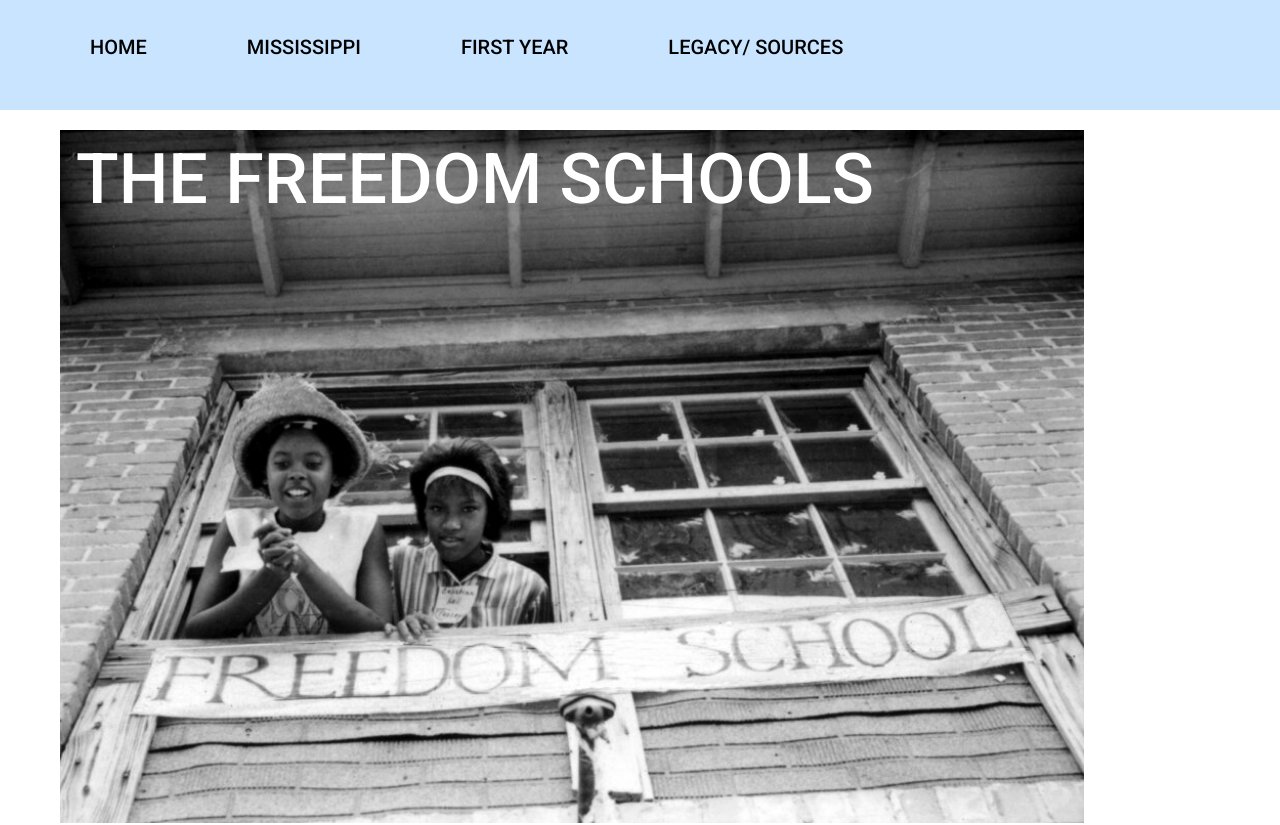
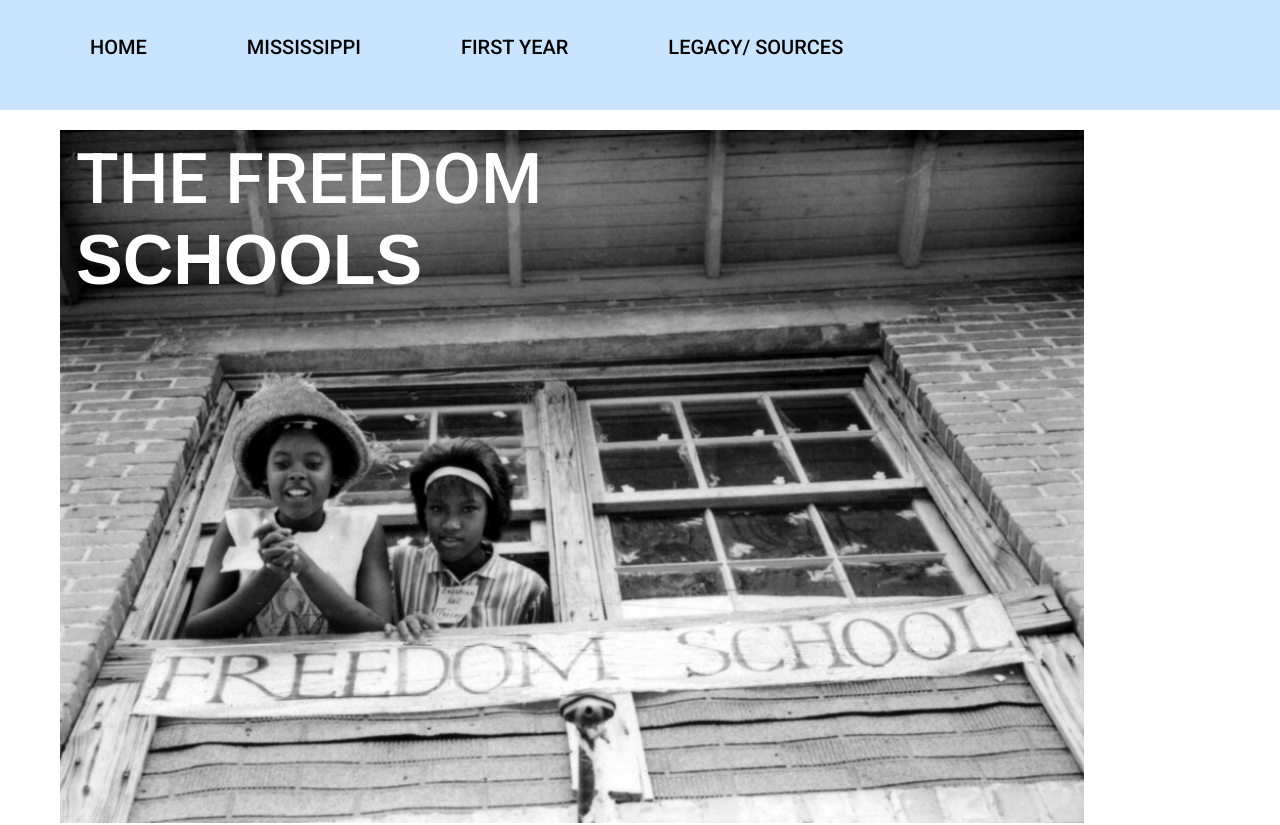
Before and after one commit to agillespie12/iffall2020, a plain HTML site: page microsite/www/index.html in a window 1280 px wide. Shown: the top 825 px of the page. Drawn offline with Linux system fonts and the light colour scheme.

Commit message:
Add files via upload

```diff
--- a/microsite/www/css/style.css
+++ b/microsite/www/css/style.css
@@ -16,7 +16,19 @@ body{
 
 .container {
     margin-top: 130px;
-  }
+
+}
+
+.schools{
+    color: white;
+    position: absolute;
+    /* top: 8px;
+    left: 1px; */
+    font-size: 70px;
+    font-weight: bold;
+    margin-top: 0px;
+    margin-left: 0px;
+}
 
 .options li{
     float: left;
--- a/microsite/www/index.html
+++ b/microsite/www/index.html
@@ -27,7 +27,7 @@
     </ul>
 </div>
     <section class="container">
-    <h1 class="header">THE FREEDOM SCHOOLS</h1>
+    <h1 class="header">THE FREEDOM <p class="schools">SCHOOLS</p></h1>
     <div>
         <img class="firstimg" src="../www/img/first.jpg" alt="">
     </div>
```
Also changed, not shown: 1 other file.
